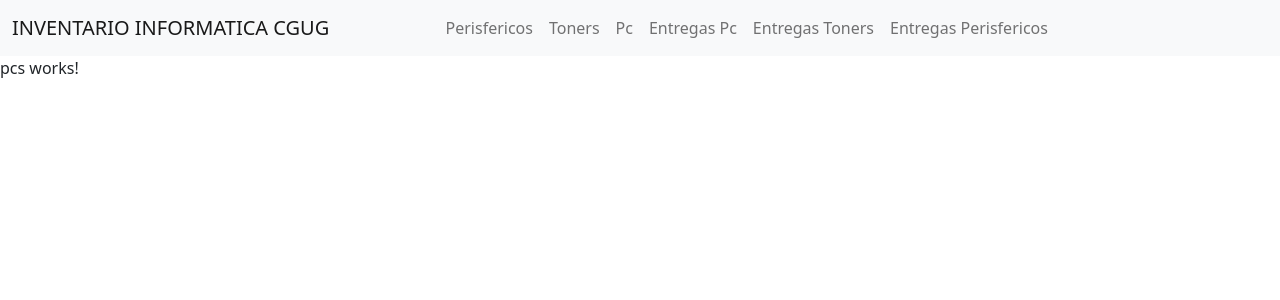
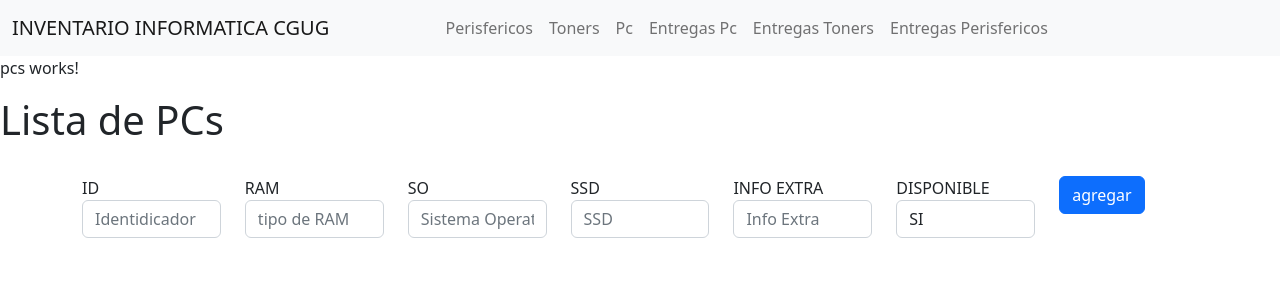
Before and after one commit to Gaston-Diaz/Inventario-Info, an Angular app: page /pcs in a window 1280 px wide. Shown: the top 300 px of the page. Built offline with nearby package versions, Linux system fonts and the light colour scheme.

Commit message:
Se trabajo sobre el formulario de las pcs

```diff
--- a/src/app/components/pcs/pcs.component.html
+++ b/src/app/components/pcs/pcs.component.html
@@ -1 +1,58 @@
 <p>pcs works!</p>
+<div class="col"><h1>{{titulo}}</h1></div>
+<br>
+<div class="container">
+    <div class="form-group row">
+
+        <div class="form-group col md-2">
+            <label for="idPc">ID</label>
+            <input type="text" nombre="idPc" id="idPc" placeholder="Identidicador" class="form-control"
+                [(ngModel)]="inputId">
+        </div>
+
+        <div class="form-group col md-2">
+            <label for="ram">RAM</label>
+            <input type="text" nombre="ram" id="ram" placeholder="tipo de RAM" class="form-control" [(ngModel)]="inputRam">
+        </div>
+
+        <div class="form-group col md-2">
+            <label for="so">SO</label>
+            <input type="text" nombre="so" id="so" placeholder="Sistema Operativo" class="form-control"
+                [(ngModel)]="inputSO">
+        </div>
+
+        <div class="form-group col md-2">
+            <label for="ssd">SSD</label>
+            <input type="text" nombre="ssd" id="ssd" placeholder="SSD" class="form-control" [(ngModel)]="inputSSD">
+        </div>
+
+        <div class="form-group col md-2">
+            <label for="extra">INFO EXTRA</label>
+            <input type="text" nombre="extra" id="extra" placeholder="Info Extra" class="form-control"
+                [(ngModel)]="inputExtra">
+        </div>
+
+        <div class="form-group col md-2">
+            <label for="disponible">DISPONIBLE</label>
+            <input type="text" nombre="disponible" id="disponible" placeholder="Esta Disponible" class="form-control"
+                [(ngModel)]="inputDisponible">
+        </div>
+
+        <div class="col">
+            <button type="submit" class="btn btn-primary" (click)="agregarPC()">agregar</button>
+        </div>
+
+    </div>
+
+    <br>
+
+    <div class="container">
+        <div class="row">
+            <div class="col">
+                <div *ngFor="let pc of pcs">
+                    {{pc.id}} {{pc.ram}} {{pc.so}} {{pc.ssd}} {{pc.extra}} {{pc.disponible}}
+                </div>
+            </div>
+        </div>
+    </div>
+</div>
--- a/src/app/components/pcs/pcs.component.ts
+++ b/src/app/components/pcs/pcs.component.ts
@@ -1,15 +1,27 @@
 import { Component, OnInit } from '@angular/core';
+import { Pc } from 'src/app/models/pc.model';
 
 @Component({
   selector: 'app-pcs',
   templateUrl: './pcs.component.html',
   styleUrls: ['./pcs.component.css']
 })
-export class PcsComponent implements OnInit {
+export class PcsComponent {
+  titulo = "Lista de PCs"
 
   constructor() { }
 
-  ngOnInit(): void {
+  pcs:Pc[]=[];
+
+  agregarPC(){
+    let miPc = new Pc(this.inputId,this.inputRam,this.inputSO,this.inputSSD,this.inputExtra,this.inputDisponible);
+    this.pcs.push(miPc);
   }
 
+  inputId: string="";
+  inputRam: string="";
+  inputSO: string="";
+  inputSSD: string="";
+  inputExtra: string="";
+  inputDisponible: string="SI";
 }
```
